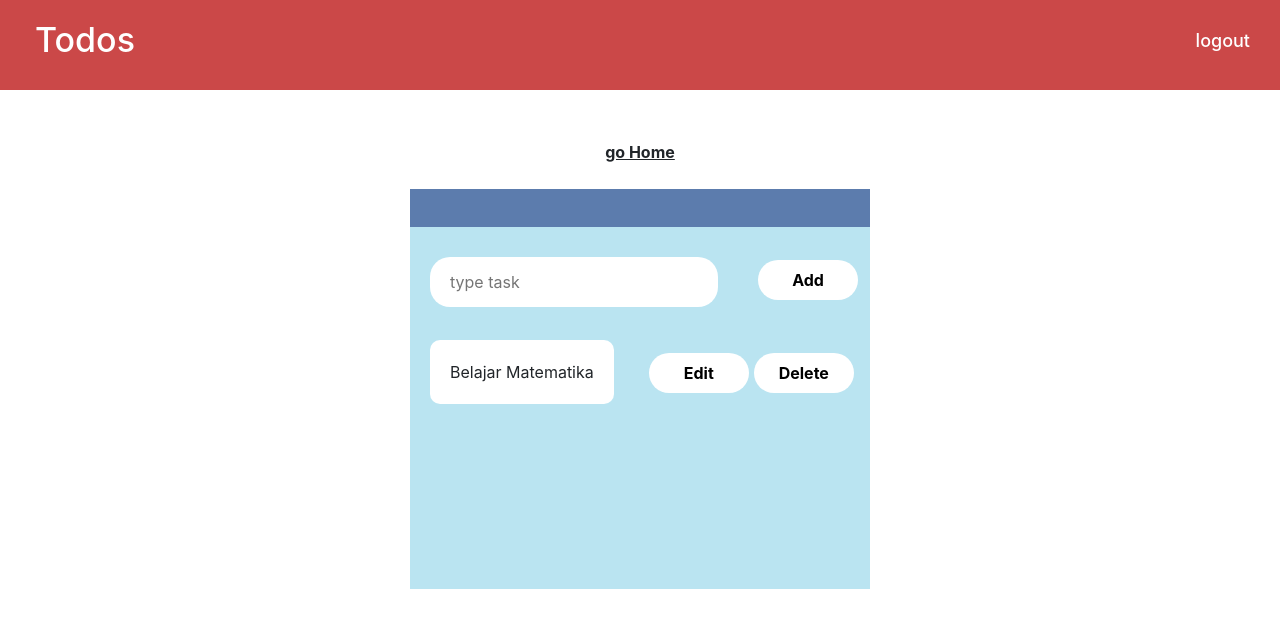
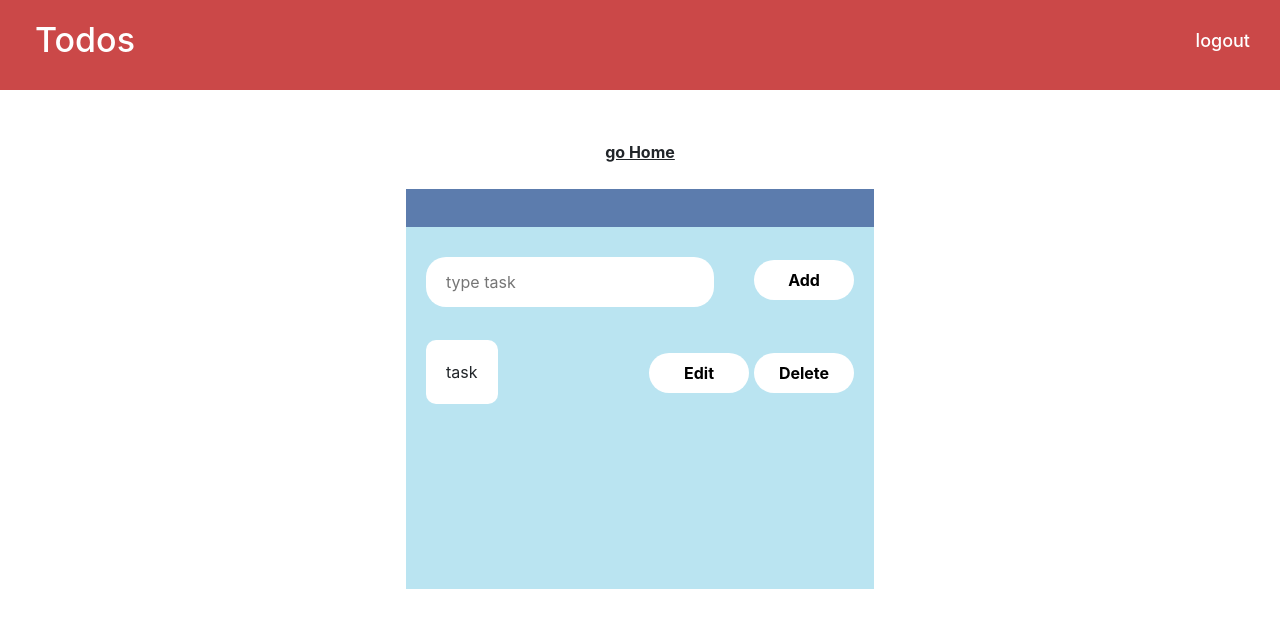
Before and after one commit to sjasminetya/todos-frontend-react, a React (Create React App) app: page /task/1 in a window 1280 px wide. Shown: the top 628 px of the page. Built offline with nearby package versions, Linux system fonts and the light colour scheme; no server answers.

Commit message:
add task

```diff
--- a/src/Task/Task.jsx
+++ b/src/Task/Task.jsx
@@ -5,12 +5,14 @@ import Input from '../component/base/Input/Input'
 import Button from '../component/base/Button/Button'
 import Navbar from '../component/module/Navbar/Navbar'
 import {useDispatch, useSelector} from 'react-redux'
-import {getLabelById} from '../configs/redux/actions'
+import {getLabelById, getTaskByIdUser, addTask} from '../configs/redux/actions'
 
 export default function Task(props) {
     const [task, setTask] = useState('')
     const dispatch = useDispatch()
     const labelState = useSelector(state => state.label.labelById)
+    const taskState = useSelector(state => state.task.taskById)
+    const {id} = props.match.params
     const history = useHistory()
     const goHome = () => {
         history.push('/home')
@@ -20,11 +22,19 @@ export default function Task(props) {
         setTask(task)
     }
 
+    const handleAddTask = (event) => {
+        event.preventDefault()
+        const data = {
+            labelId: id,
+            task
+        }
+        dispatch(addTask(data))
+        setTask('')
+    }
+
     useEffect(() => {
-        const {id} = props.match.params
-        console.log(props)
-        console.log(id)
         dispatch(getLabelById(id))
+        dispatch(getTaskByIdUser())
     }, [])
 
     return (
@@ -37,16 +47,18 @@ export default function Task(props) {
                 </div>
                 <form>
                     <Input value={task} className={styles['input-task']} type='text' id='task' placeholder='type task' onChange={handleChangeTask} />
-                    <Button title='Add' />
+                    <Button title='Add' onClick={handleAddTask} />
                 </form>
                 <div className={styles['list-task']}>
-                    <div className={styles['card-task']}>
-                        <span>Belajar Matematika</span>
-                        <div className={styles['group-btn']}>
-                            <Button title='Edit' />
-                            <Button title='Delete' />
+                    {taskState.map((item) => (
+                        <div className={styles['card-task']} key={item.id}>
+                            <span>{item.task}</span>
+                            <div className={styles['group-btn']}>
+                                <Button title='Edit' />
+                                <Button title='Delete' />
+                            </div>
                         </div>
-                    </div>
+                    ))}
                 </div>
             </div>
         </div>
--- a/src/Task/Task.module.css
+++ b/src/Task/Task.module.css
@@ -8,11 +8,32 @@
 }
 
 .task {
-    width: 460px;
+    width: max-content;
     height: 400px;
     background: #BAE4F1;
     margin: auto;
     margin-top: 2%;
+    display: flex;
+    flex-direction: column;
+    overflow-y: scroll;
+    overflow-x: hidden;
+}
+
+.task::-webkit-scrollbar {
+    width: 12px;
+}
+
+.task::-webkit-scrollbar-track {
+    border-radius: 10px;
+}
+
+.task::-webkit-scrollbar-thumb {
+    border-radius: 10px;
+    background: darkgray;
+}
+
+.task::-webkit-scrollbar-thumb:window-inactive {
+    background: #E8E8E8;
 }
 
 .task .text {
@@ -49,6 +70,10 @@ label {
     display: flex;
 }
 
+.task .card-task {
+    justify-content: space-between;
+}
+
 .task .card-task span {
     background: #FFFFFF;
     height: fit-content;
@@ -60,6 +85,7 @@ label {
 
 .task .card-task .group-btn {
     margin-left: 30px;
+    margin-right: 20px;
 }
 
 .task .card-task button {
--- a/src/configs/redux/actions/index.js
+++ b/src/configs/redux/actions/index.js
@@ -1,2 +1,3 @@
 export * from './user'
 export * from './label'
+export * from './task'
--- /dev/null
+++ b/src/configs/redux/actions/task.js
@@ -0,0 +1,30 @@
+import axios from 'axios'
+import Swal from 'sweetalert2'
+
+export const getTaskByIdUser = () => (dispatch) => {
+    axios.get(`${process.env.REACT_APP_BACKEND}/users/task/${localStorage.id}`)
+    .then(res => {
+        console.log('task by id', res)
+        dispatch({type: 'GET_TASK_BY_ID_USER', payload: res.data.result})
+    })
+}
+
+export const addTask = (data) => (dispatch) => {
+    axios.post(`${process.env.REACT_APP_BACKEND}/task/add-task`, data)
+    .then(res => {
+        console.log('add task', res)
+        if (res.data.result.message === 'Success add task') {
+            dispatch({type: 'ADD_TASK', payload: {data}})
+            dispatch(getTaskByIdUser())
+            Swal.fire({
+                icon: 'success',
+                title: 'Success add task',
+                showConfirmButton: false,
+                timer: 2000
+            })
+        }
+    })
+    .catch(err => {
+        console.log(err.response)
+    })
+}
--- a/src/configs/redux/reducers/index.js
+++ b/src/configs/redux/reducers/index.js
@@ -1,7 +1,8 @@
 import {combineReducers} from 'redux'
 import userReducer from './user'
 import labelReducer from './label'
+import taskReducer from './task'
 
-const rootReducer = combineReducers({user: userReducer, label: labelReducer})
+const rootReducer = combineReducers({user: userReducer, label: labelReducer, task: taskReducer})
 
 export default rootReducer
--- /dev/null
+++ b/src/configs/redux/reducers/task.js
@@ -0,0 +1,30 @@
+const initialStateData = {
+    taskById: [{
+        id: 'id',
+        labelId: 'label',
+        task: 'task',
+        completed: 2
+    }],
+    addTask: [{
+        labelId: '',
+        task: 'task'
+    }]
+}
+
+const taskReducer = (state = initialStateData, action) => {
+    if (action.type === 'GET_TASK_BY_ID_USER') {
+        return {
+            ...state,
+            taskById: action.payload
+        }
+    } else if (action.type === 'ADD_TASK') {
+        return {
+            ...state,
+            addTask: action.payload.data
+        }
+    } else {
+        return state
+    }
+}
+
+export default taskReducer
```
